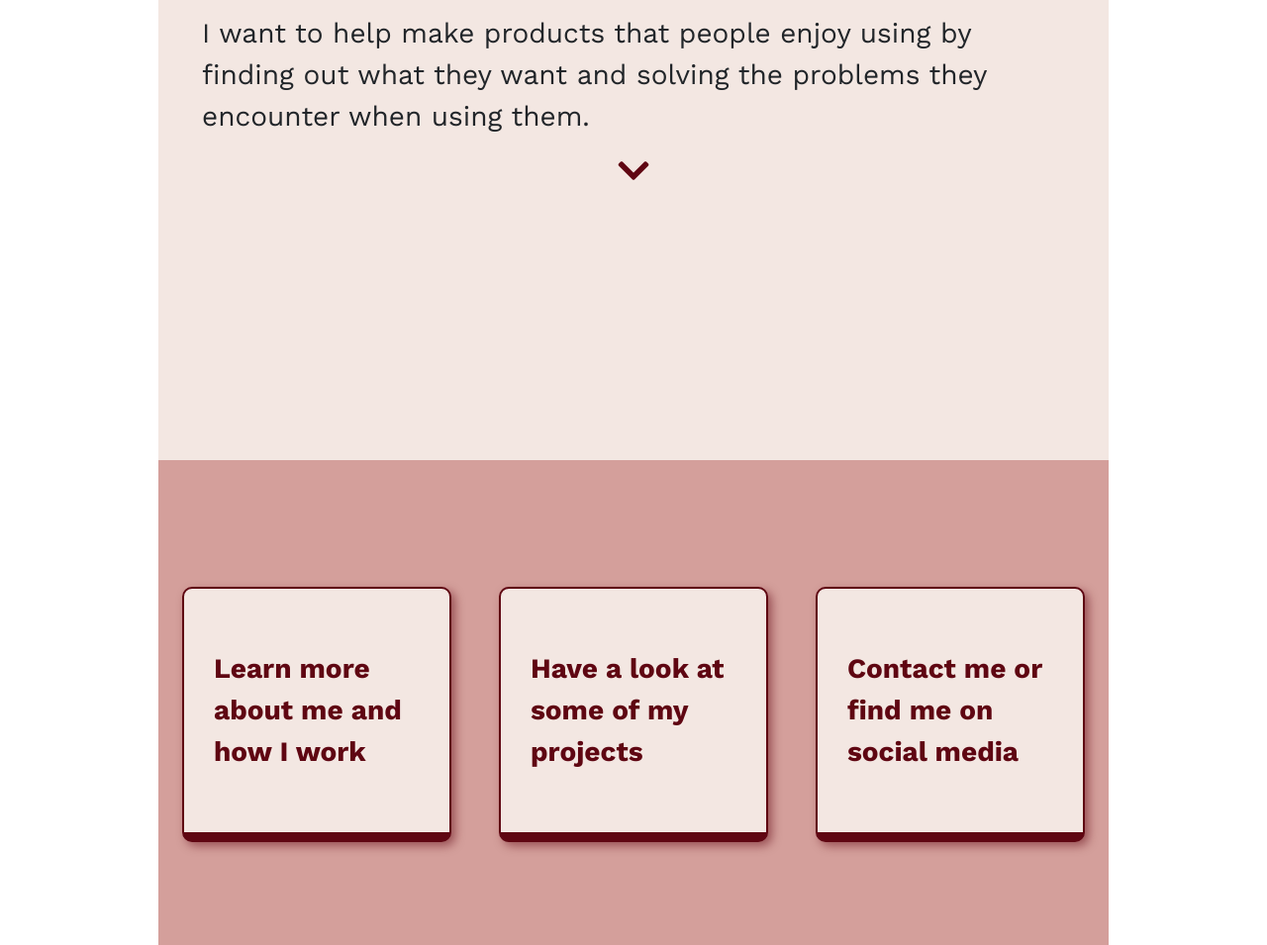
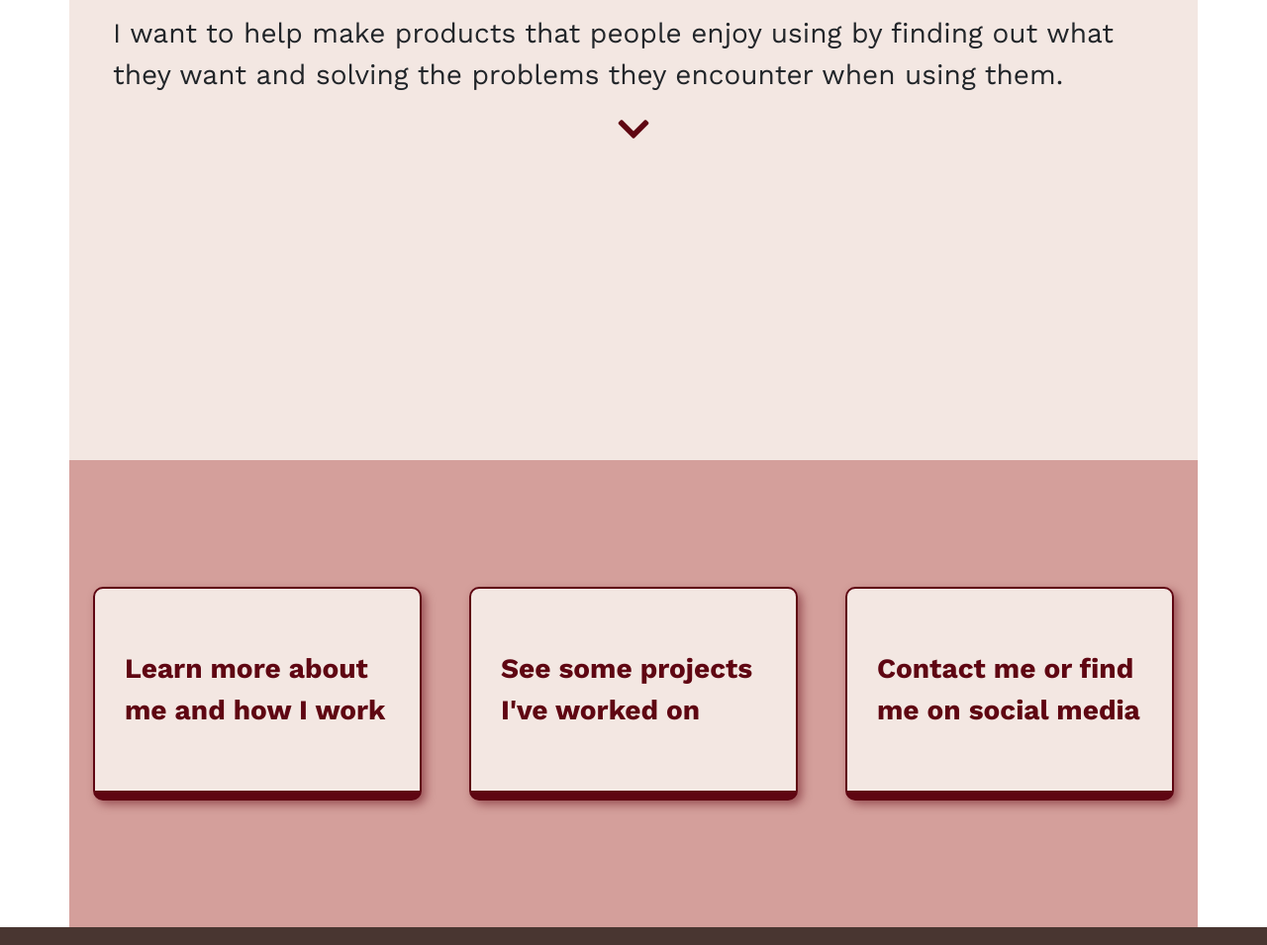
Before and after one commit to mana-asif/Portfolio-2, a plain HTML site: page index.html in a window 1280 px wide. Shown: the part 335-1290 px from the top of the page at 99% size. Drawn offline with nearby package versions, Linux system fonts and the light colour scheme.

Commit message:
Adjusted container size on homepage

```diff
--- a/index.html
+++ b/index.html
@@ -54,7 +54,7 @@
         </div>
     </nav>
 
-    <section class="hero-section p-4 w-75 mx-auto text-center">
+    <section class="container hero-section p-4 mx-auto text-center">
         <h1> Hello! 👋 </h1>
         <h1> My name is Mana 😊 </h1>
         <p> I'm a User Experience (UX) Designer.  </p>
@@ -63,7 +63,7 @@
         <a href="#home-cards" class="arrow-scroll"> <i class="fas fa-chevron-down"></i> </a>
     </section>
 
-    <section id="home-cards" class="w-75 mx-auto">
+    <section id="home-cards" class="container mx-auto">
         <div class="row mx-auto">
             <div class="col-md-4 my-2 p-4">
                 <a href="#" class="card">
@@ -73,7 +73,7 @@
 
             <div class="col-md-4 my-2 p-4">
                 <a href="projects.html" class="card">
-                    <div class="card-text"> Have a look at some of my projects </div>
+                    <div class="card-text"> See some projects I've worked on </div>
                 </a>
             </div>
 
```
